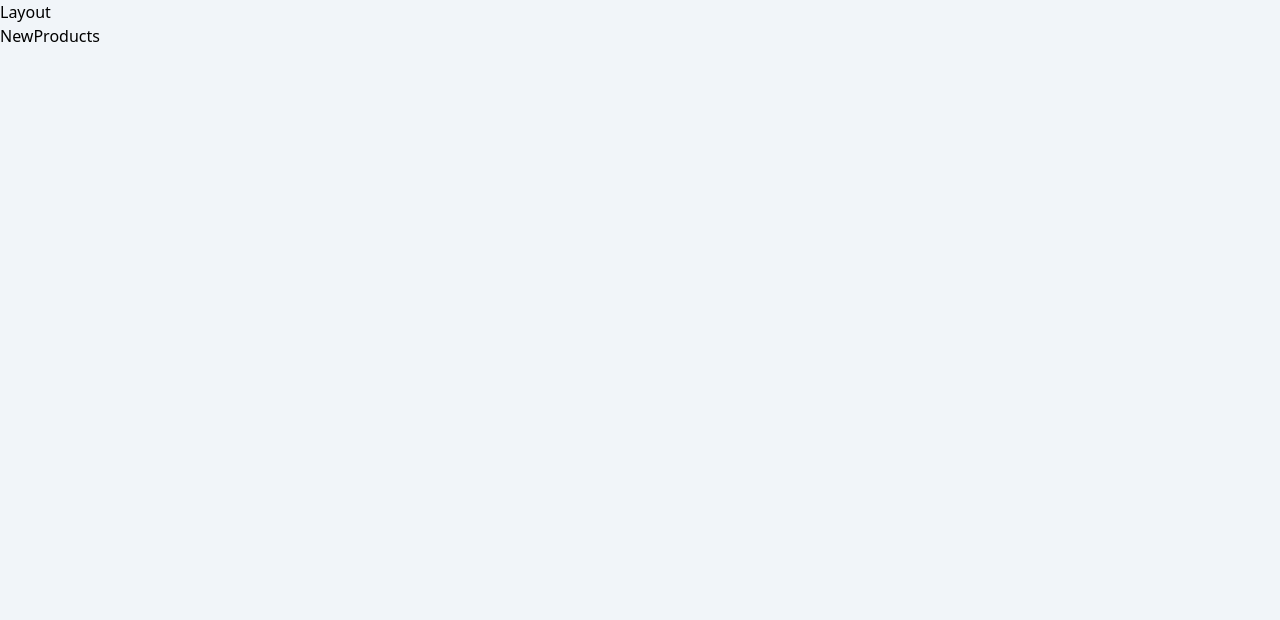
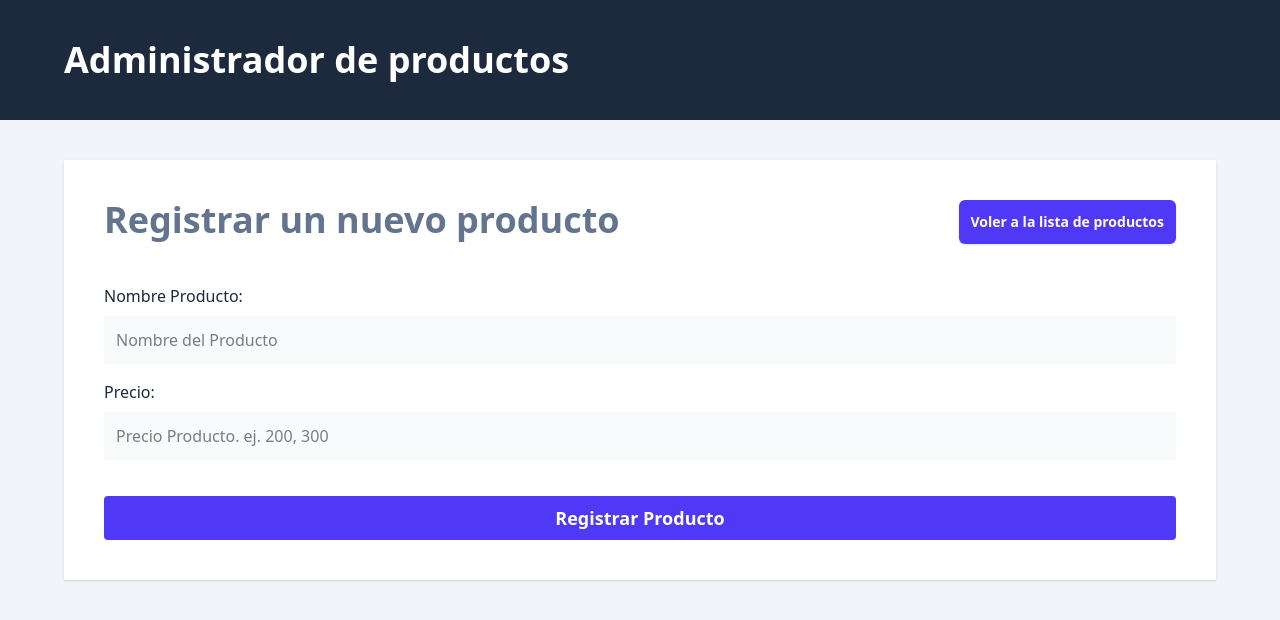
Before and after one commit to norwingc/productos-react, a React (Vite) app in the folder client/: page /products/create in a window 1280 px wide. Shown: the top 620 px of the page. Built offline with nearby package versions, Linux system fonts and the light colour scheme.

Commit message:
enhance product management layout and add form validation for new product creation

```diff
--- a/client/src/layouts/Layout.tsx
+++ b/client/src/layouts/Layout.tsx
@@ -1,8 +1,18 @@
 import { Outlet } from "react-router";
 
 export default function Layout() {
-    return <>
-        <h1>Layout</h1>
-        <Outlet />
-    </>;
+    return (
+        <>
+            <header className="bg-slate-800">
+                <div className="mx-auto max-w-6xl py-10">
+                    <h1 className="text-4xl font-extrabold text-white">
+                        Administrador de productos
+                    </h1>
+                </div>
+            </header>
+            <main className="mt-10 mx-auto max-w-6xl p-10 bg-white shadow">
+                <Outlet />
+            </main>
+        </>
+    );
 }
--- a/client/src/pages/NewProduct.tsx
+++ b/client/src/pages/NewProduct.tsx
@@ -1,3 +1,64 @@
+import { Form, Link, useActionData } from "react-router";
+
+export async function action({ request }) {
+    const data = Object.fromEntries(await request.formData());
+    let errors = "";
+    if (Object.values(data).some((value) => !value)) {
+        errors = "Todos los campos son obligatorios";
+        return errors;
+    }
+
+    return {};
+}
+
 export default function NewProduct() {
-    return <div>NewProducts</div>;
+    const error = useActionData();
+    console.log(error);
+    return (
+        <>
+            <div className="flex justify-between">
+                <h2 className="text-4xl font-black text-slate-500">
+                    Registrar un nuevo producto
+                </h2>
+                <Link
+                    to="/"
+                    className="rounded-md bg-indigo-600 p-3 text-sm font-bold text-white shadow-sm hover:bg-indigo-500"
+                >
+                    Voler a la lista de productos
+                </Link>
+            </div>
+
+            <Form className="mt-10" method="POST">
+                <div className="mb-4">
+                    <label className="text-gray-800" htmlFor="name">
+                        Nombre Producto:
+                    </label>
+                    <input
+                        id="name"
+                        type="text"
+                        className="mt-2 block w-full p-3 bg-gray-50"
+                        placeholder="Nombre del Producto"
+                        name="name"
+                    />
+                </div>
+                <div className="mb-4">
+                    <label className="text-gray-800" htmlFor="price">
+                        Precio:
+                    </label>
+                    <input
+                        id="price"
+                        type="number"
+                        className="mt-2 block w-full p-3 bg-gray-50"
+                        placeholder="Precio Producto. ej. 200, 300"
+                        name="price"
+                    />
+                </div>
+                <input
+                    type="submit"
+                    className="mt-5 w-full bg-indigo-600 p-2 text-white font-bold text-lg cursor-pointer rounded"
+                    value="Registrar Producto"
+                />
+            </Form>
+        </>
+    );
 }
--- a/client/src/pages/Products.tsx
+++ b/client/src/pages/Products.tsx
@@ -1,6 +1,19 @@
+import { Link } from "react-router";
 
 export default function Products() {
-  return (
-    <div>Products</div>
-  )
+    return (
+        <>
+            <div className="flex justify-between">
+                <h2 className="text-4xl font-black text-slate-500">
+                    Productos
+                </h2>
+                <Link
+                    to="/products/create"
+                    className="rounded-md bg-indigo-600 p-3 text-sm font-bold text-white shadow-sm hover:bg-indigo-500"
+                >
+                    Agregar producto
+                </Link>
+            </div>
+        </>
+    );
 }
--- a/client/src/router.tsx
+++ b/client/src/router.tsx
@@ -1,7 +1,7 @@
 import { createBrowserRouter } from "react-router";
 import Layout from "./layouts/Layout";
 import Products from "./pages/Products";
-import NewProduct from "./pages/NewProduct";
+import NewProduct, { action as newProductAction } from "./pages/NewProduct";
 
 export const router = createBrowserRouter([
     {
@@ -15,6 +15,7 @@
             {
                 path: "products/create",
                 element: <NewProduct />,
+                action: newProductAction,
             },
         ],
     },
```
